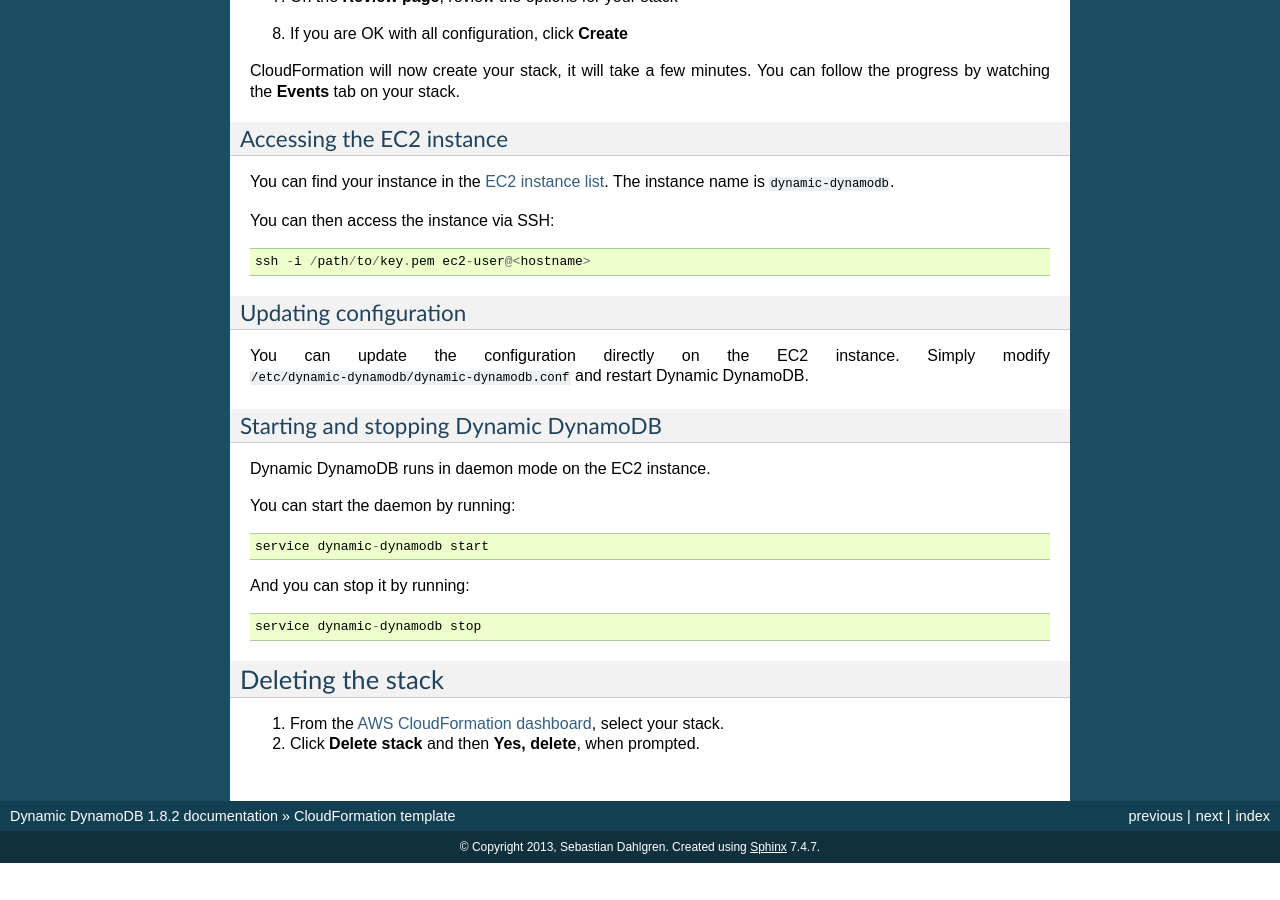
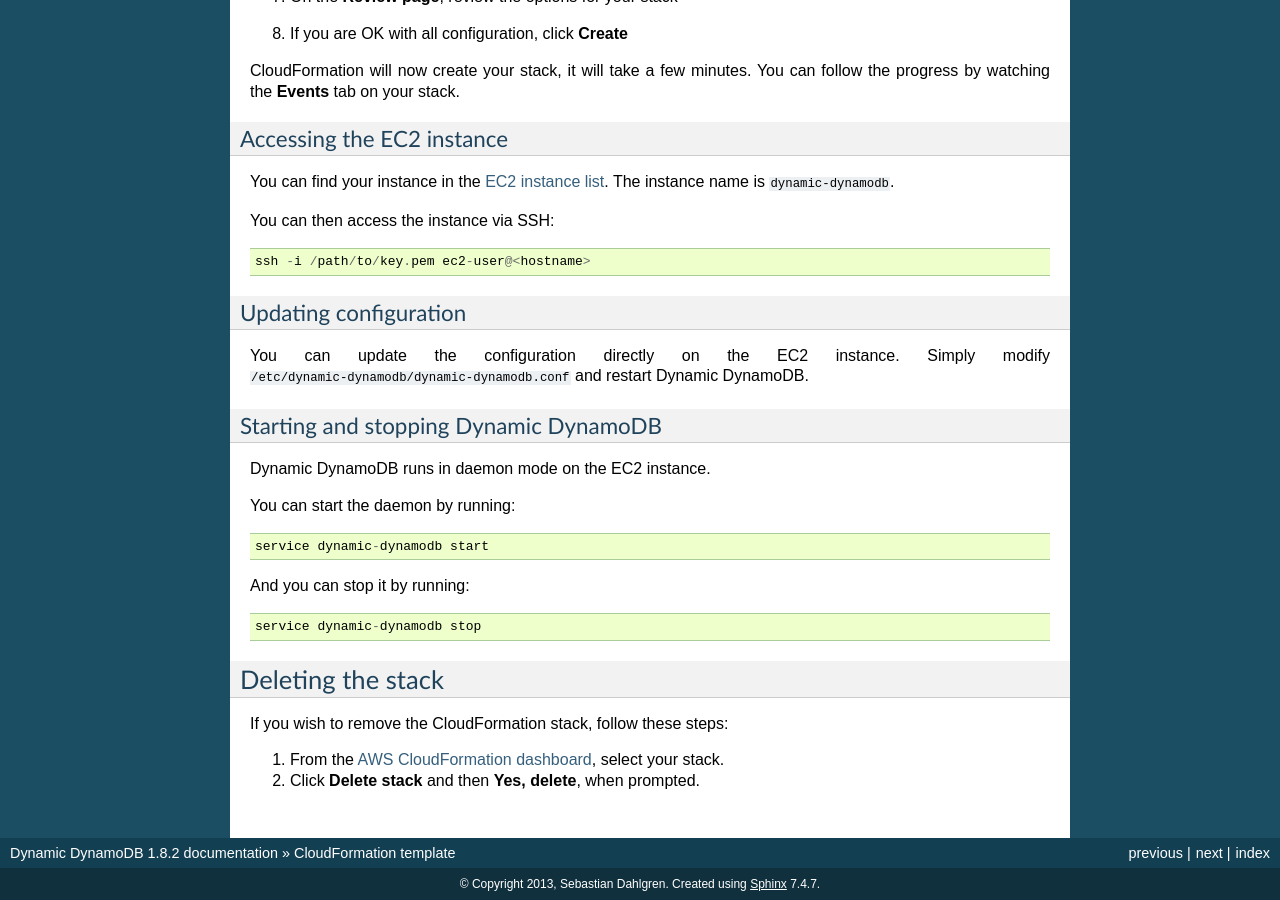
Before and after one commit to sebdah/dynamic-dynamodb, a Sphinx documentation site: the page built from docs/cloudformation_template.rst, in a window 1280 px wide and 900 px high, scrolled down 954 px. Built offline with Sphinx 7.4.7, drawn with Linux system fonts in a browser that asks for light colours; before the commit the page ends 1817 px from its top, so only the background shows below that.

Commit message:
Updated CF removal info

```diff
--- a/docs/cloudformation_template.rst
+++ b/docs/cloudformation_template.rst
@@ -83,6 +83,8 @@
 Deleting the stack
 ------------------
 
+If you wish to remove the CloudFormation stack, follow these steps:
+
 1. From the `AWS CloudFormation dashboard <https://console.aws.amazon.com/cloudformation/home>`__, select your stack.
 
 2. Click **Delete stack** and then **Yes, delete**, when prompted.
```
